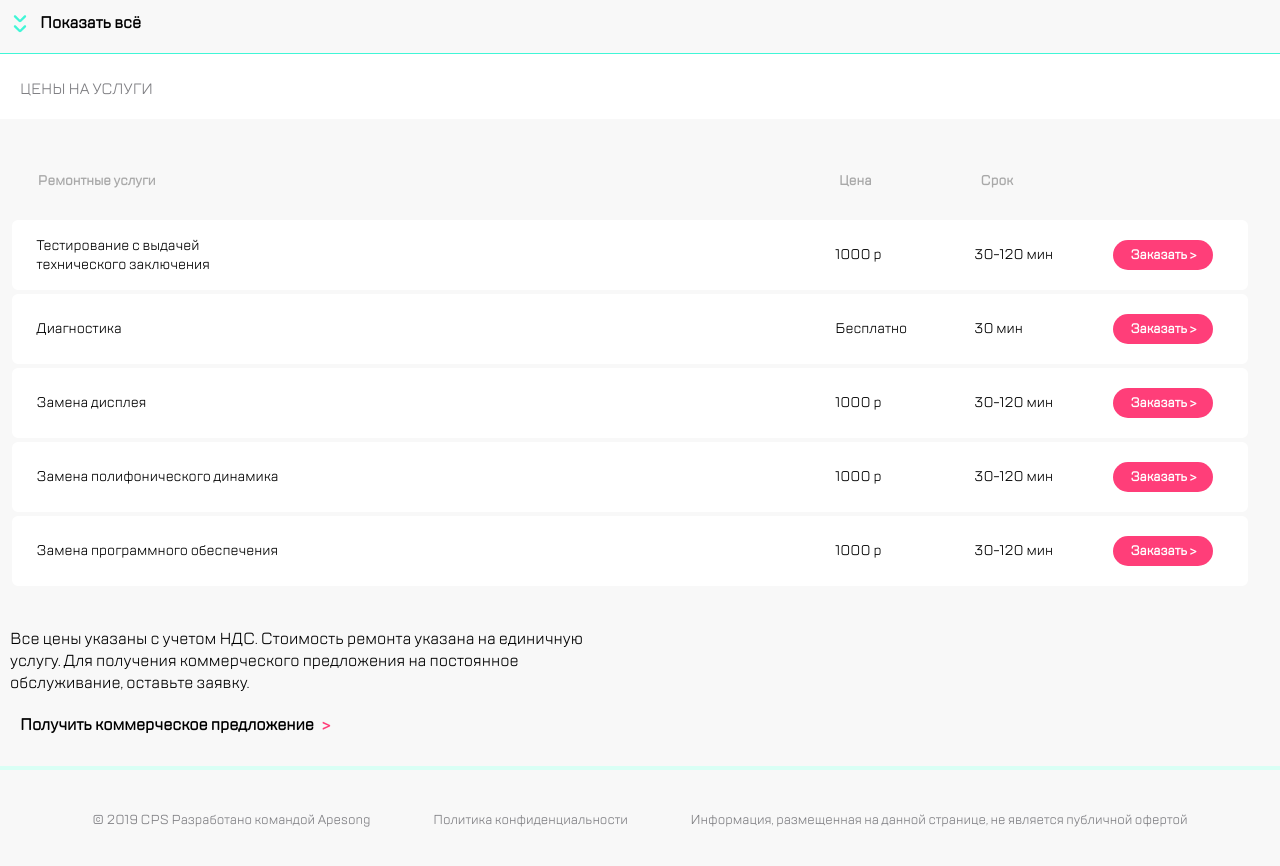
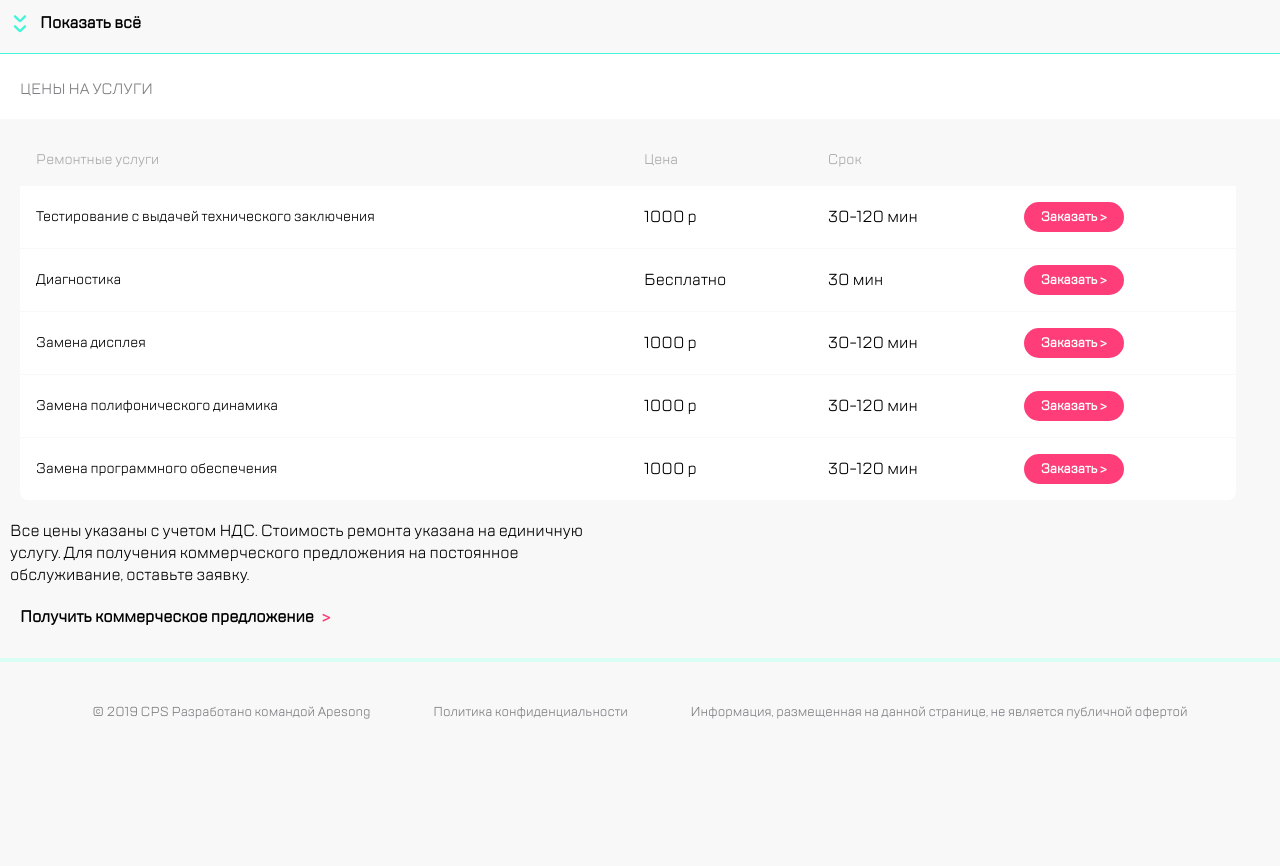
Before and after one commit to goose-web23/CPS-layout, a website built with Vite: page index.html in a window 1280 px wide. Shown: the part 1155-2021 px from the top of the page. After the commit the page ends 1917 px from the top, so only its background shows below. Built offline with nearby package versions, Linux system fonts and the light colour scheme.

Commit message:
added table

```diff
--- a/index.html
+++ b/index.html
@@ -363,7 +363,7 @@
       <div class="repair__head">
         <p>ЦЕНЫ НА УСЛУГИ</p>
       </div>
-      <div class="swiper">
+      <div class="swiper prices-mobile">
         <div class="swiper-wrapper prices repair__container">
           <div class="price-head-hidden repair__container--slidePrice ">
             <div class="desc-price slidePrice-element">
@@ -455,9 +455,61 @@
         </div>
         <div class="swiper-pagination"></div>
       </div>
+      <table class="prices-table">
+        <thead>
+          <tr>
+            <th class="desc-price">Ремонтные услуги</th>
+            <th>Цена</th>
+            <th>Срок</th>
+            <th></th>
+          </tr>
+        </thead>
+        <tbody>
+          <tr>
+            <td class="desc-price">
+              <p>Тестирование с выдачей технического заключения</p>
+            </td>
+            <td>1000 р</td>
+            <td>30-120 мин</td>
+            <td><button class="order-btn">Заказать ></button></td>
+          </tr>
+          <tr>
+            <td class="desc-price">
+              <p>Диагностика</p>
+            </td>
+            <td>Бесплатно</td>
+            <td>30 мин</td>
+            <td><button class="order-btn">Заказать ></button></td>
+          </tr>
+          <tr>
+            <td class="desc-price">
+              <p>Замена дисплея</p>
+            </td>
+            <td>1000 р</td>
+            <td>30-120 мин</td>
+            <td><button class="order-btn">Заказать ></button></td>
+          </tr>
+          <tr>
+            <td class="desc-price">
+              <p>Замена полифонического динамика</p>
+            </td>
+            <td>1000 р</td>
+            <td>30-120 мин</td>
+            <td><button class="order-btn">Заказать ></button></td>
+          </tr>
+          <tr>
+            <td class="desc-price">
+              <p>Замена программного обеспечения</p>
+            </td>
+            <td>1000 р</td>
+            <td>30-120 мин</td>
+            <td><button class="order-btn">Заказать ></button></td>
+          </tr>
+        </tbody>
+      </table>
     </div>
 
-    <div class="about">
+    <div class="about about__get">
       <p>Все цены указаны с учетом НДС. Стоимость ремонта указана на единичную услугу. Для получения коммерческого
         предложения на постоянное обслуживание, оставьте заявку.</p>
     </div>
--- a/src/styles/body.scss
+++ b/src/styles/body.scss
@@ -51,6 +51,9 @@ body {
     font-weight: 100;
     width: 100%;
 
+    &__get {
+        margin-left: 10px;
+    }
 
     @media (min-width: 768px) {
         display: grid;
@@ -159,6 +162,23 @@ body {
             display: flex;
             align-items: center;
             gap: 10px;
+
+            &:hover {
+                cursor: pointer;
+
+                p {
+                    color: var(--gray);
+                }
+
+                .header__navigation--link {
+                    border-color: transparent;
+                    background-color: #FFE0E9;
+
+                    img {
+                        filter: brightness(0) saturate(100%) invert(33%) sepia(98%) saturate(1000%) hue-rotate(315deg) brightness(95%) contrast(101%);
+                    }
+                }
+            }
 
             @media (min-width: 1440px) {
                 display: flex;
@@ -361,6 +381,74 @@ body {
     }
 }
 
+.prices-mobile {
+    display: block;
+
+    @media (min-width: 768px) {
+        display: none !important;
+    }
+}
+
+.prices-table {
+    display: none !important;
+
+    @media (min-width: 768px) {
+        display: table !important;
+        width: 95%;
+        margin-left: 20px;
+        border-collapse: collapse;
+        background: white;
+        border-radius: 8px;
+    }
+
+    thead {
+        background-color: #f8f8f8;
+        width: 100%;
+
+        th {
+            padding: 16px;
+            text-align: left;
+            font-size: 14px;
+            color: var(--gray);
+            font-weight: normal;
+            border-bottom: 1px solid var(--bg-cl-grey);
+
+            &.desc-price {
+                width: 50%;
+            }
+        }
+    }
+
+    tbody {
+        tr {
+            border-bottom: 1px solid var(--bg-cl-grey);
+
+            &:last-child {
+                border-bottom: none;
+            }
+
+            &:hover {
+                background-color: #fafafa;
+            }
+        }
+
+        td {
+            padding: 16px;
+            vertical-align: middle;
+
+            &.desc-price {
+                width: 50%;
+
+                p {
+                    margin: 0;
+                    font-size: 14px;
+                    line-height: 1.4;
+                }
+            }
+        }
+    }
+}
+
 .prices {
     margin-bottom: 30px !important;
 
```
